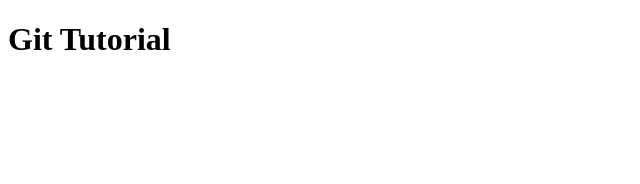
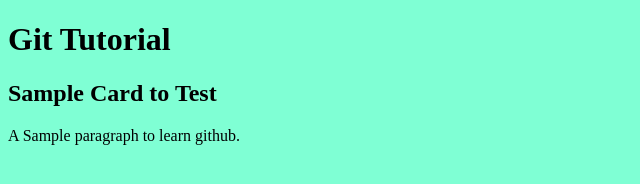
Before and after one commit to kumarnaali/git-tutorial, a plain HTML site: page index.html in a window 1280 px wide. Shown: the whole page, without its empty margins (0-640 px from the left). Drawn offline with Linux system fonts and the light colour scheme.

Commit message:
I have created style sheet to change background color

```diff
--- a/index.html
+++ b/index.html
@@ -5,10 +5,19 @@
     <meta charset="UTF-8">
     <meta name="viewport" content="width=device-width, initial-scale=1.0">
     <title>Document</title>
+
+    <link rel="stylesheet" href="./style.css">
 </head>
 
 <body>
     <h1>Git Tutorial</h1>
+
+    <div class="card">
+        <div class="card-body">
+            <h2>Sample Card to Test</h2>
+            <p>A Sample paragraph to learn github.</p>
+        </div>
+    </div>
 </body>
 
 </html>
--- /dev/null
+++ b/style.css
@@ -0,0 +1,3 @@
+body {
+    background-color: aquamarine;
+}
```
